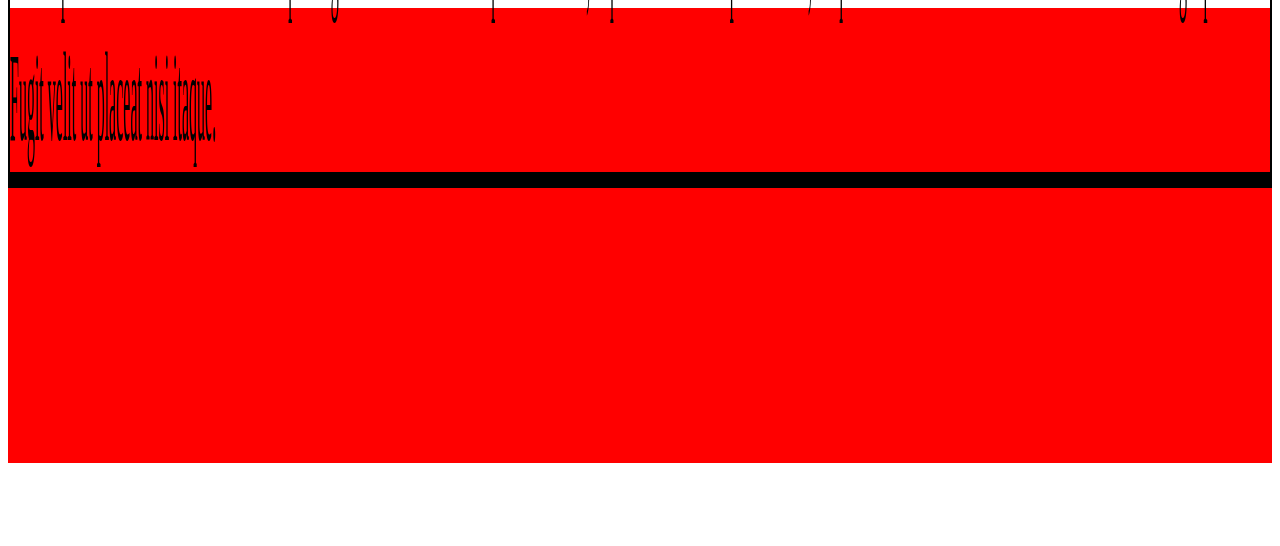
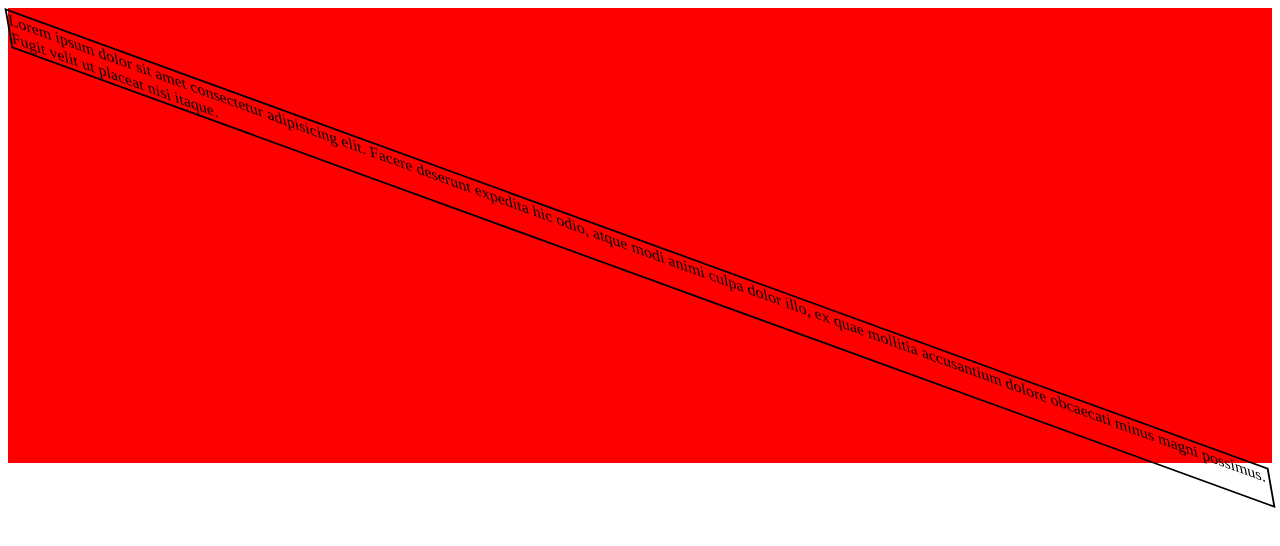
Before and after one commit to prajaktadharpure28/css_practice, a plain HTML site: page transforms_transitions_&_animations/transforms.html in a window 1280 px wide. Drawn offline with Linux system fonts and the light colour scheme.

Commit message:
feat: transform: skew

```diff
--- a/transforms_transitions_&_animations/transforms.html
+++ b/transforms_transitions_&_animations/transforms.html
@@ -13,12 +13,15 @@
         }
         .box{
             border: 2px solid black;
-            /* transform: translate(134px, 56px) rotate(0.25turn);
-            transform: translate(134px, 56px) rotate(45deg);
-            transform-origin: 0; */
+            /* transform: translate(134px, 56px) rotate(0.25turn);  */
+            /* transform: translate(134px, 56px) rotate(45deg); */
+            transform-origin: 0;
             /* transform: scale(4, 7); */
             /* transform: scaleX(8); */
-            transform: scaleY(8);
+            /* transform: scaleY(8); */
+            /* transform: scaleZ(8); */
+            /* transform: scale3d(4, 7, 2); */
+            transform: skew(10deg, 20deg);
         }
     </style>
 </head>
```
